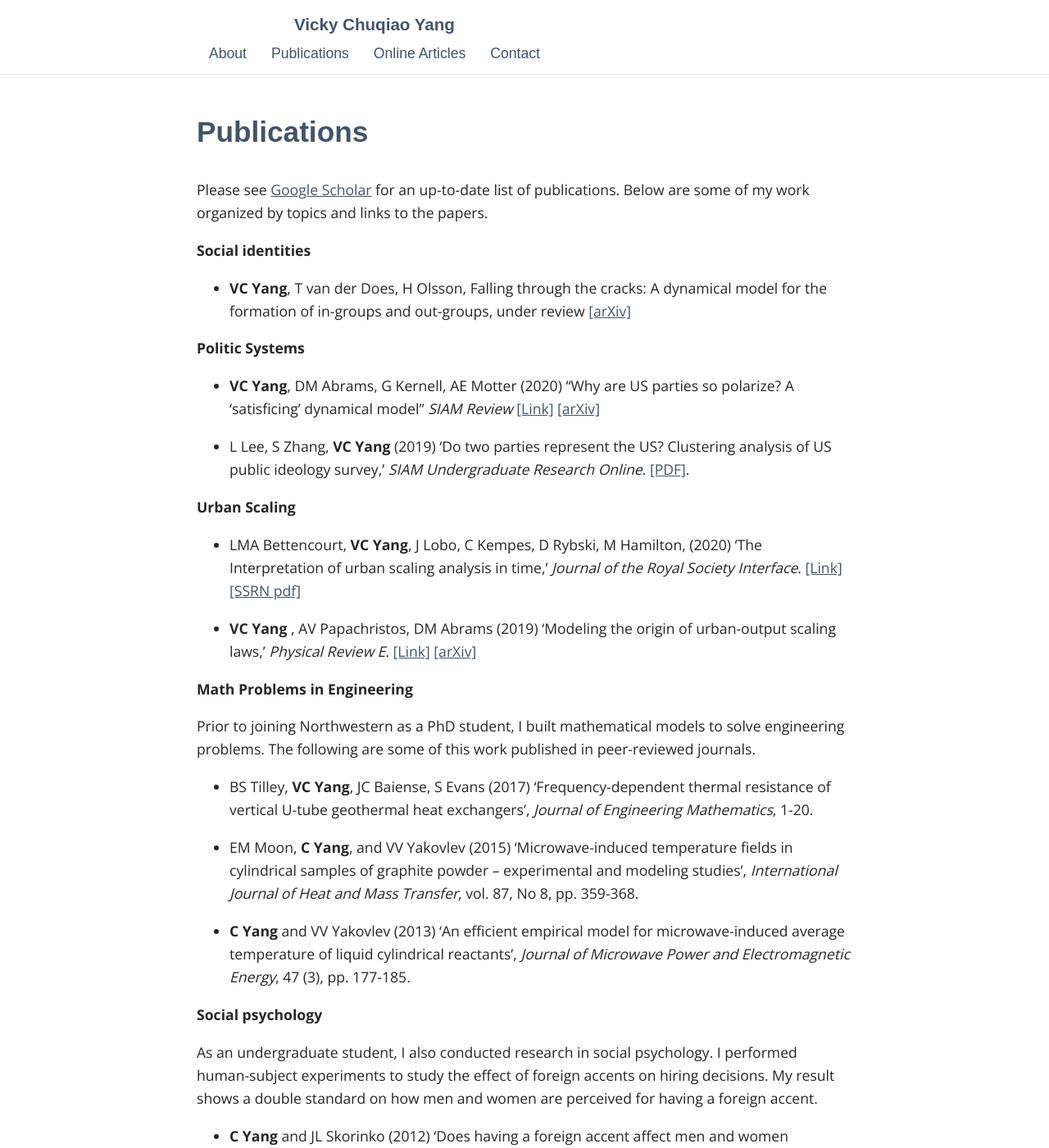
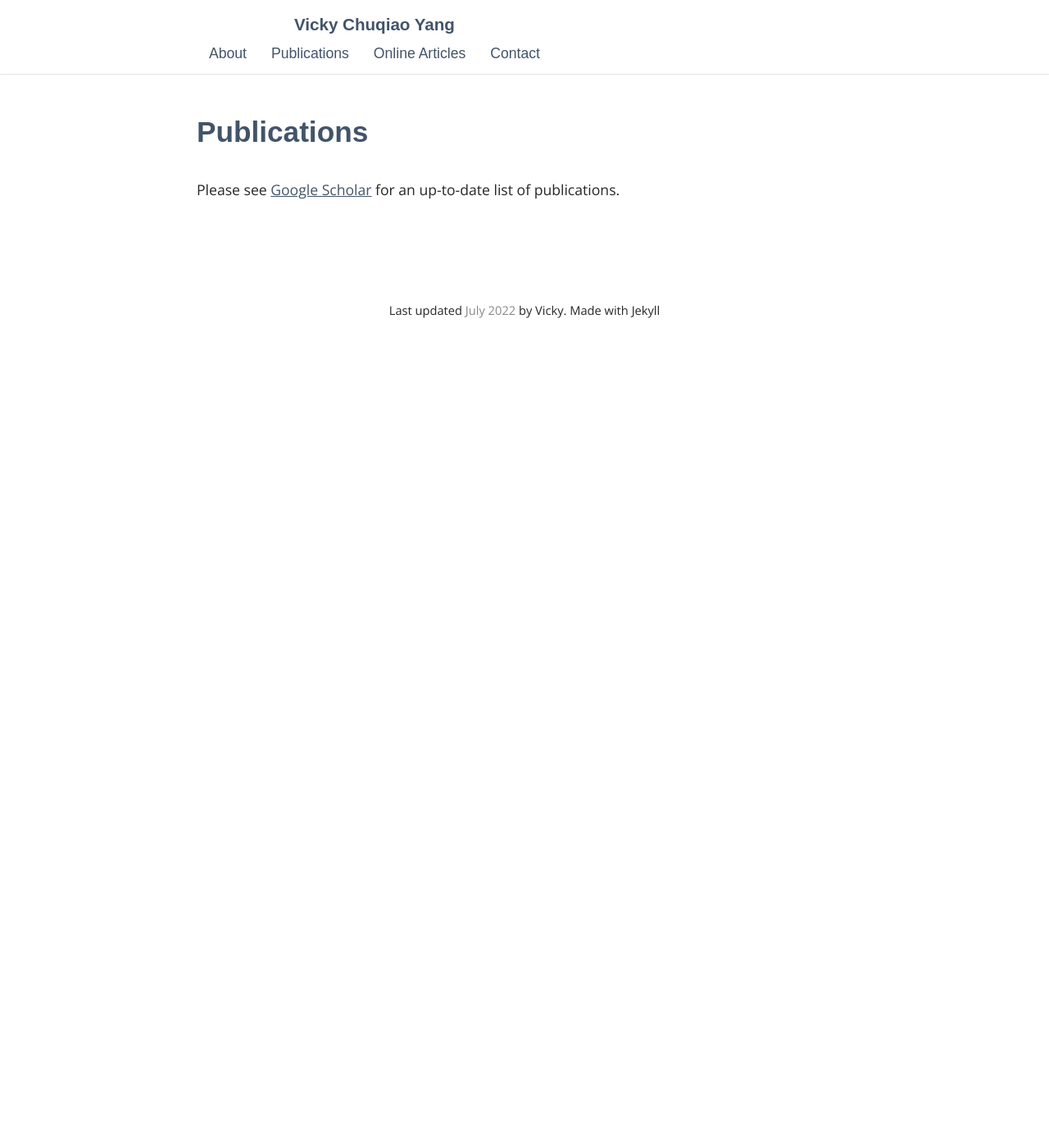
Before and after one commit to vc-yang/vc-yang.github.io, a Jekyll site: the page built from _pages/02_publications.md, in a window 1280 px wide and 1400 px high. Shown: the whole window at 82% size. Built offline with Jekyll 4.4.1, drawn with Linux system fonts in a browser that asks for light colours; some web fonts are replaced; some of the changed text lies outside the part shown.

Commit message:
Update 02_publications.md

```diff
--- a/_pages/02_publications.md
+++ b/_pages/02_publications.md
@@ -3,36 +3,4 @@ layout: page
 title: Publications
 permalink: /publications/
 ---
-Please see [Google Scholar](https://scholar.google.com/citations?hl=en&user=-dMTyjIAAAAJ&view_op=list_works&sortby=pubdate) for an up-to-date list of publications. Below are some of my work organized by topics and links to the papers.
-
-**Social identities**
-* **VC Yang**, T van der Does, H Olsson, Falling through the cracks: A dynamical model for the formation of in-groups and out-groups, under review [[arXiv]](https://arxiv.org/abs/1911.10419)
-
-
-**Politic Systems**
-* **VC Yang**, DM Abrams, G Kernell, AE Motter (2020) “Why are US parties so polarize? A ‘satisficing’ dynamical model” *SIAM Review* [[Link]](https://doi.org/10.1137/19M1254246) [[arXiv]](https://arxiv.org/abs/2008.05661)
-
-* L Lee, S Zhang, **VC Yang** (2019) 'Do two parties represent the US? Clustering analysis of US public ideology survey,' _SIAM Undergraduate Research Online_. [[PDF]](https://www.siam.org/Portals/0/Publications/SIURO/Vol12/S01651.pdf?ver=2019-07-01-152228-507).
-
-
-**Urban Scaling**
-* LMA Bettencourt, **VC Yang**, J Lobo, C Kempes, D Rybski, M Hamilton, (2020) 'The Interpretation of urban scaling analysis in time,' *Journal of the Royal Society Interface*. [[Link]](https://royalsocietypublishing.org/doi/full/10.1098/rsif.2019.0846) [[SSRN pdf]](https://papers.ssrn.com/sol3/papers.cfm?abstract_id=3459540)
-
-* **VC Yang** , AV Papachristos, DM Abrams (2019) 'Modeling the origin of urban-output scaling laws,' *Physical Review E*. [[Link]](https://journals.aps.org/pre/abstract/10.1103/PhysRevE.100.032306) [[arXiv]](http://arxiv.org/abs/1712.00476)
-
-
-**Math Problems in Engineering**
-
-Prior to joining Northwestern as a PhD student, I built mathematical models to solve engineering problems. The following are some of this work published in peer-reviewed journals.
-
-* BS Tilley, **VC Yang**, JC Baiense, S Evans (2017) 'Frequency-dependent thermal resistance of vertical U-tube geothermal heat exchangers', _Journal of Engineering Mathematics_, 1-20.
-
-* EM Moon, **C Yang**, and VV Yakovlev (2015) 'Microwave-induced temperature fields in cylindrical samples of graphite powder -- experimental and modeling studies', _International Journal of Heat and Mass Transfer_, vol. 87, No 8, pp. 359-368.
-
-* **C Yang** and VV Yakovlev (2013) 'An efficient empirical model for microwave-induced average temperature of liquid cylindrical reactants', _Journal of Microwave Power and Electromagnetic Energy_, 47 (3), pp. 177-185.
-
-**Social psychology**
-
-As an undergraduate student, I also conducted research in social psychology. I performed human-subject experiments to study the effect of foreign accents on hiring decisions. My result shows a double standard on how men and women are perceived for having a foreign accent.
-
-* **C Yang** and JL Skorinko (2012) 'Does having a foreign accent affect men and women differently? Effect of foreign accent and gender on employment decisions and negotiations', Interactive Qualifying Project Report, Worcester Polytechnic Insitute. [PDF](https://web.wpi.edu/Pubs/E-project/Available/E-project-043012-143024/unrestricted/Accent_Study_Final_Report.pdf).
+Please see [Google Scholar](https://scholar.google.com/citations?hl=en&user=-dMTyjIAAAAJ&view_op=list_works&sortby=pubdate) for an up-to-date list of publications.
```
